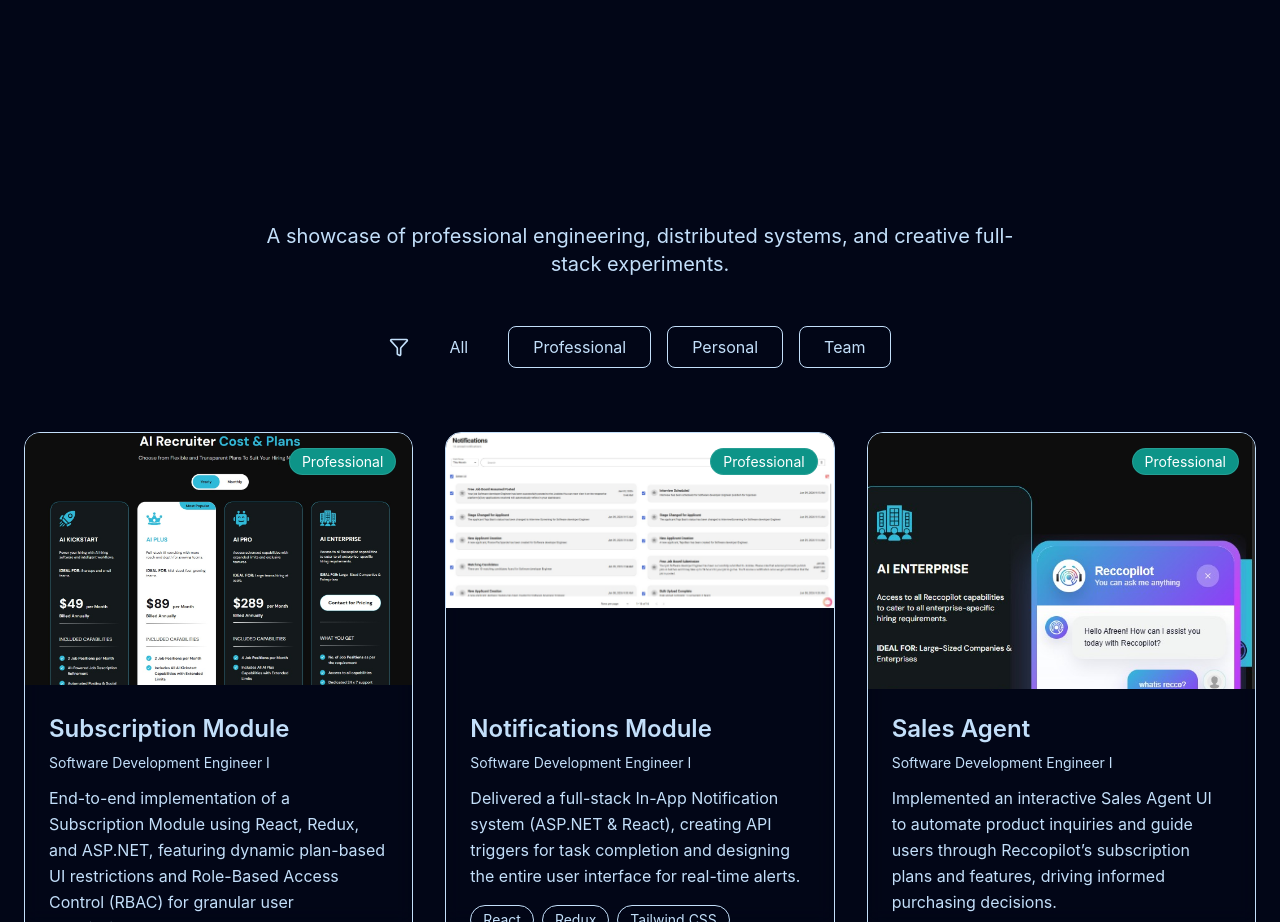
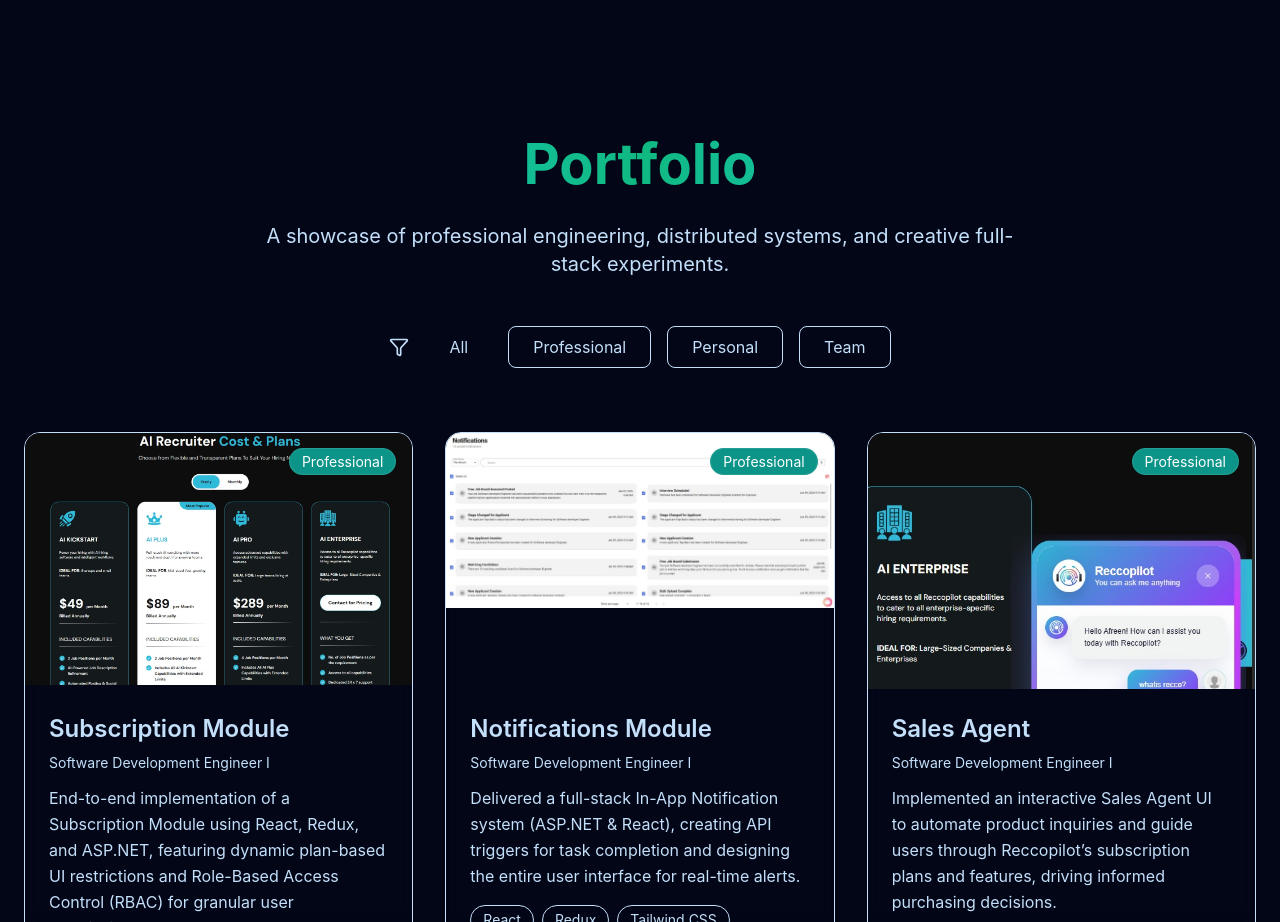
Before and after one commit to Afreen4115/portfolio-afreen, a React (Vite) app: page / in a window 1280 px wide. Shown: the part 3320-4242 px from the top of the page. Built offline with nearby package versions, Linux system fonts and the light colour scheme.

Commit message:
updated styles

```diff
--- a/src/app/components/Portfolio.tsx
+++ b/src/app/components/Portfolio.tsx
@@ -340,7 +340,7 @@
       id="portfolio"
       className="relative py-32 bg-gradient-to-b from-background to-surface overflow-hidden"
     >
-      <div className="absolute inset-0 opacity-5">
+      <div className="absolute inset-0 opacity-5 pointer-events-none">
         <div className="absolute inset-0 bg-[linear-gradient(var(--primary)/0.1_1px,transparent_1px),linear-gradient(90deg,var(--primary)/0.1_1px,transparent_1px)] bg-[size:50px_50px]" />
       </div>
 
@@ -352,13 +352,19 @@
           className="text-center mb-12"
         >
           <motion.h2
-            className="mb-4 bg-gradient-to-r from-primary via-accent to-primary bg-clip-text text-transparent"
-            style={{ fontSize: "3.5rem", fontWeight: 700 }}
+            className="mb-4 bg-clip-text text-transparent"
+            style={{
+              fontSize: "3.5rem",
+              fontWeight: 700,
+              backgroundImage:
+                "linear-gradient(to right, var(--primary), var(--accent), var(--primary))",
+            }}
           >
+
             Portfolio
           </motion.h2>
           <motion.p
-            className="text-xl text-muted-foreground max-w-3xl mx-auto"
+            className="text-xl text-foreground/70 max-w-3xl mx-auto"
             initial={{ opacity: 0 }}
             animate={isInView ? { opacity: 1 } : {}}
             transition={{ delay: 0.2, duration: 0.8 }}
@@ -373,15 +379,17 @@
           transition={{ delay: 0.3, duration: 0.5 }}
           className="flex flex-wrap items-center justify-center gap-4 mb-16"
         >
-          <Filter className="w-5 h-5 text-muted-foreground" />
+          <Filter className="w-5 h-5 text-foreground/60" />
+
           {(["all", "professional", "personal", "team"] as const).map((category) => (
             <motion.button
               key={category}
               onClick={() => setFilter(category)}
               className={`px-6 py-2 rounded-lg transition-all ${filter === category
-                ? "bg-gradient-to-r from-primary to-accent text-primary-foreground"
-                : "bg-foreground/5 text-muted-foreground hover:text-foreground border border-border hover:border-foreground/20"
+                  ? "bg-gradient-to-r from-primary to-accent text-primary-foreground"
+                  : "bg-foreground/10 text-foreground/70 border border-border hover:text-foreground hover:border-foreground/20"
                 }`}
+
               whileHover={{ scale: 1.05 }}
               whileTap={{ scale: 0.95 }}
             >
```
